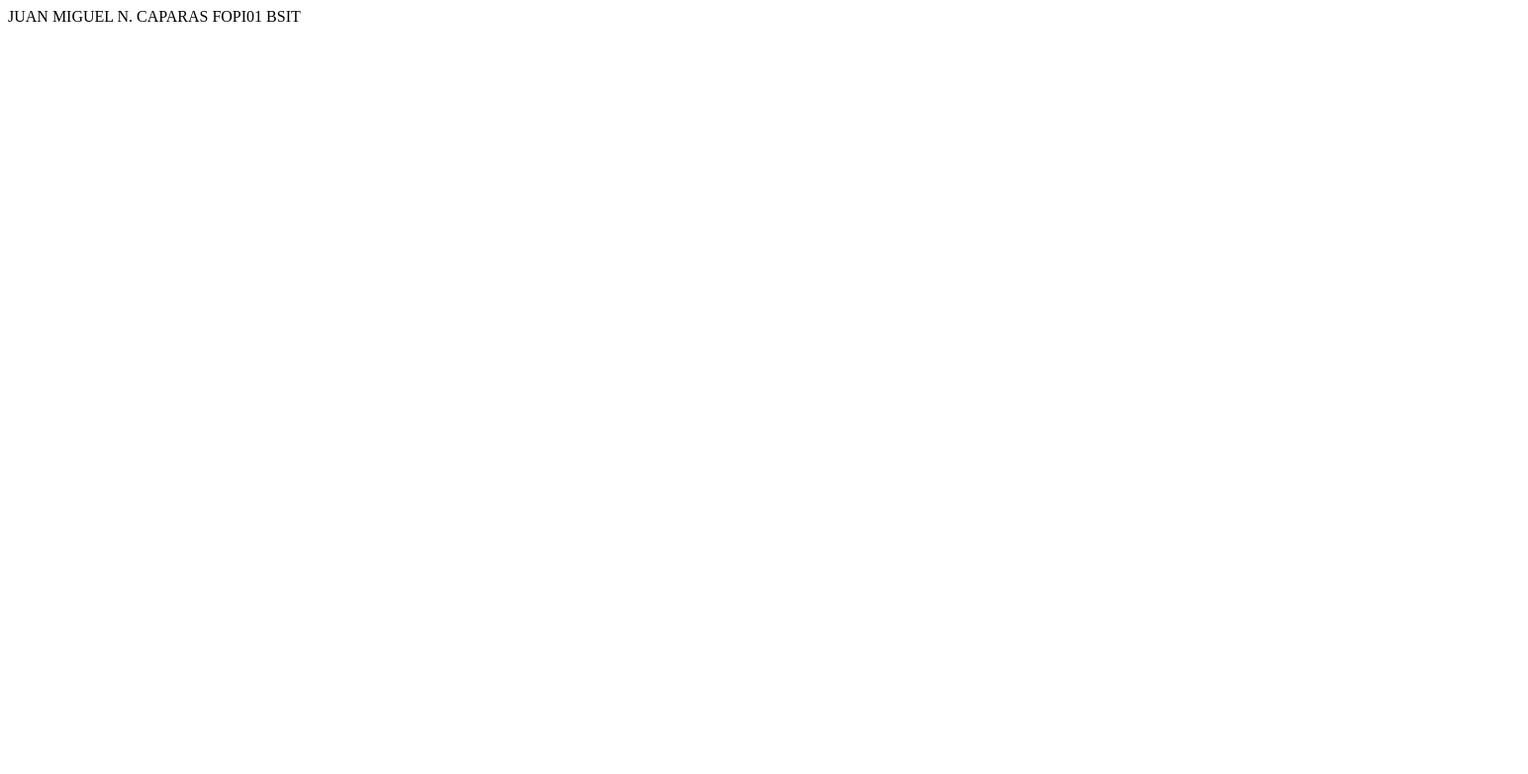
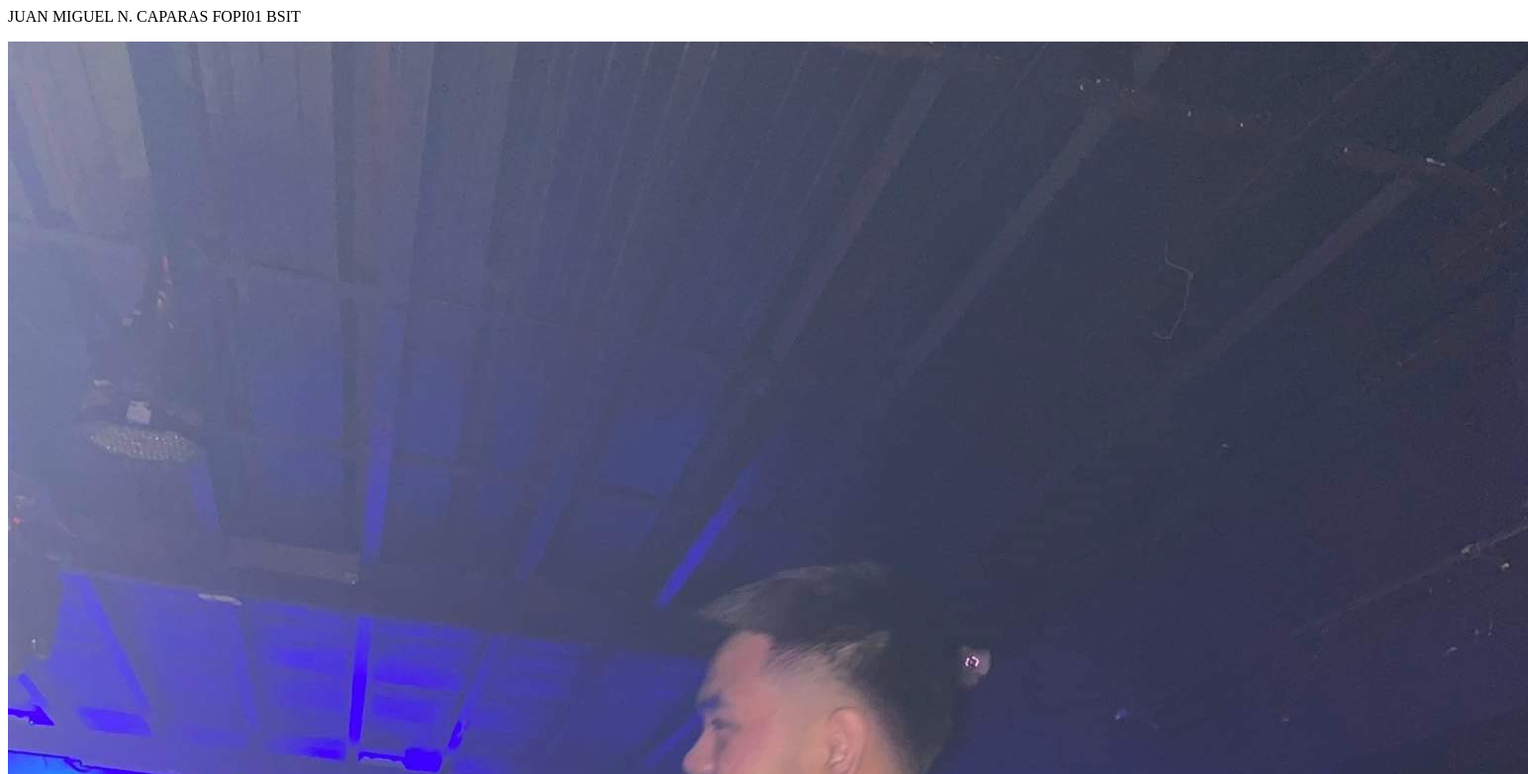
Before and after one commit to styhrd/CAPARAS-IT128, a plain HTML site: page index.html in a window 1280 px wide. Shown: the top 782 px of the page at 99% size, 1544 px wide, since content can reach past the window. Drawn offline with Linux system fonts and the light colour scheme.

Commit message:
adding picture

```diff
--- a/index.html
+++ b/index.html
@@ -1,9 +1,11 @@
 <html>
     <head>
         <body>
-            JUAN MIGUEL N. CAPARAS
+            <p>JUAN MIGUEL N. CAPARAS
             FOPI01
-            BSIT
+            BSIT</p>
+
+            <img src="pic.jpg">
         </body>
     </head>
 </html>
```
Also changed, not shown: pic.jpg (added).
